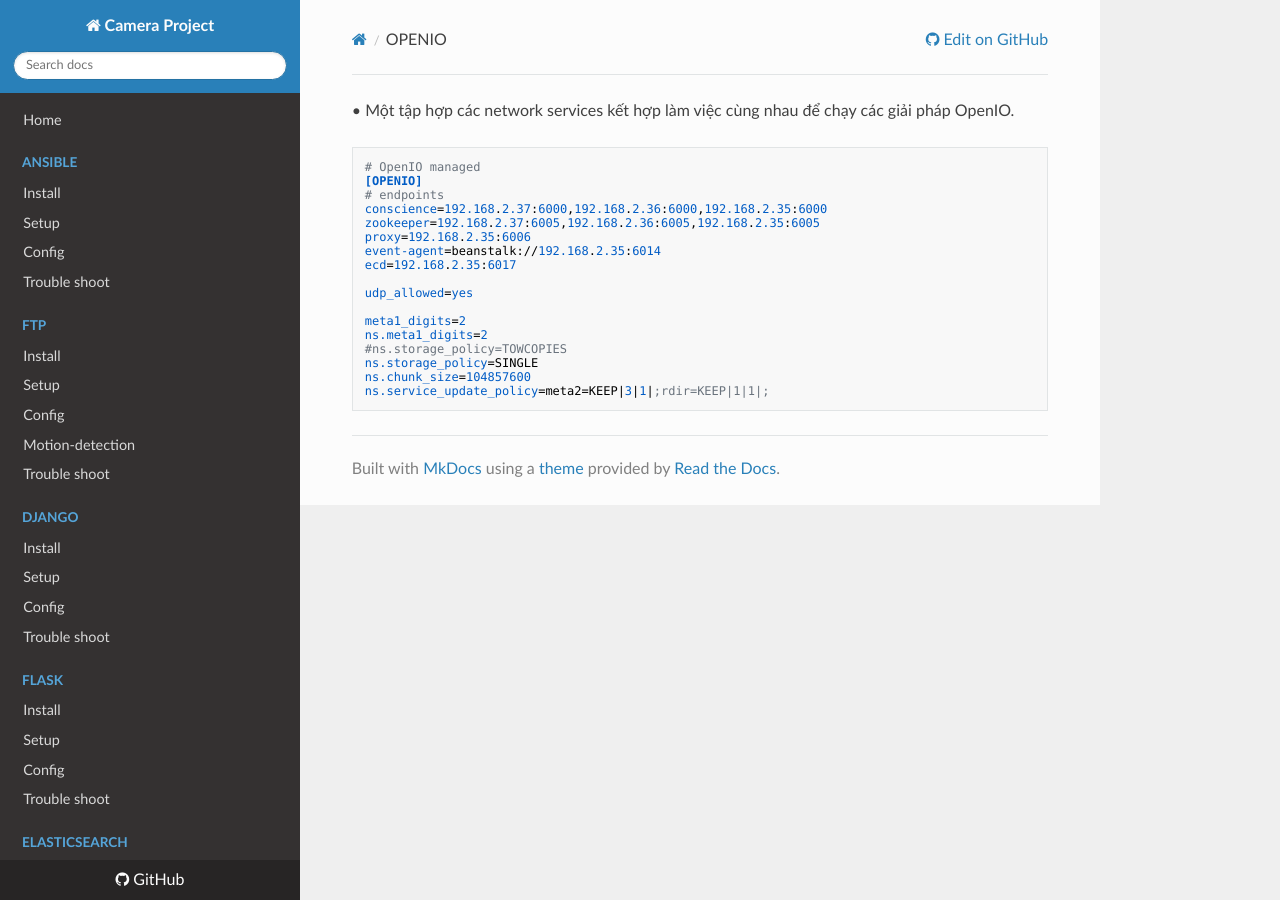
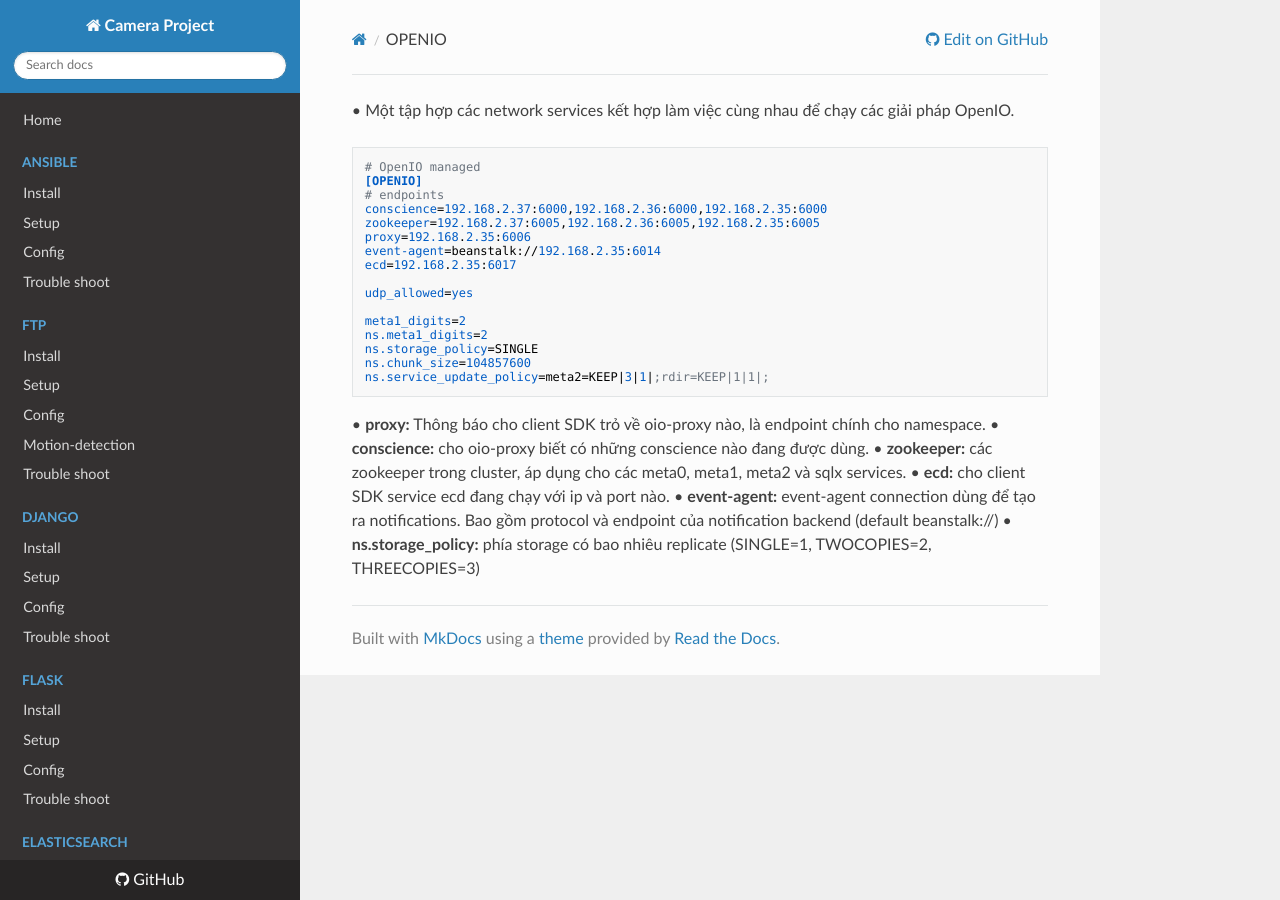
Before and after one commit to rinnerr/camera-docs, an MkDocs documentation site: the page built from docs/openio-sds/namespace/OPENIO.md, in a window 1280 px wide. Built offline with MkDocs 1.6.1, drawn with Linux system fonts in a browser that asks for light colours; nearby versions of some CDN libraries.

Commit message:
Update OPENIO.md

```diff
--- a/docs/openio-sds/namespace/OPENIO.md
+++ b/docs/openio-sds/namespace/OPENIO.md
@@ -13,7 +13,13 @@
 
     meta1_digits=2
     ns.meta1_digits=2
-    #ns.storage_policy=TOWCOPIES
     ns.storage_policy=SINGLE
     ns.chunk_size=104857600
     ns.service_update_policy=meta2=KEEP|3|1|;rdir=KEEP|1|1|;
+
+•	**proxy:** Thông báo cho client SDK trỏ về oio-proxy nào, là endpoint chính cho namespace.
+•	**conscience:** cho oio-proxy biết có những conscience nào đang được dùng.
+•	**zookeeper:** các zookeeper trong cluster, áp dụng cho các meta0, meta1, meta2 và sqlx services.
+•	**ecd:** cho client SDK service ecd đang chạy với ip và port nào.
+•	**event-agent:** event-agent connection dùng để tạo ra notifications. Bao gồm protocol và endpoint của notification backend (default beanstalk://)
+•	**ns.storage_policy:** phía storage có bao nhiêu replicate (SINGLE=1, TWOCOPIES=2, THREECOPIES=3)
```
